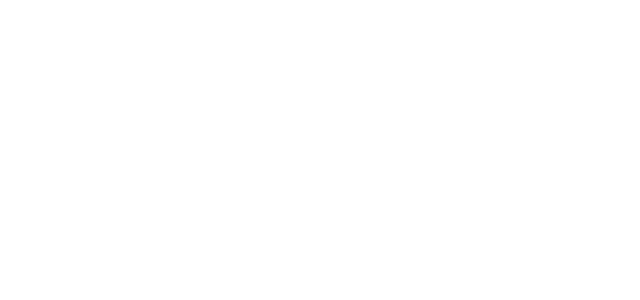
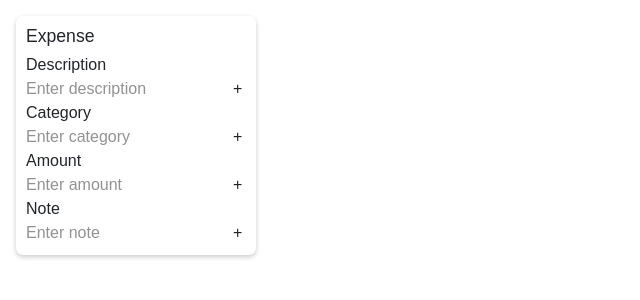
Before and after one commit to bunmi57/finance-tracker, a React (Vite) app in the folder client/: page /expense in a window 1280 px wide. Before the commit this address had no page. Shown: the top 300 px of the page, without its empty margins (0-640 px from the left). Built offline with nearby package versions, Linux system fonts and the light colour scheme.

Commit message:
Add Item component for expense page, add link in home page to savings page

```diff
--- a/client/src/App.jsx
+++ b/client/src/App.jsx
@@ -6,6 +6,8 @@ import { BrowserRouter as Router, Routes, Route, Link } from "react-router-dom";
 import Home from './Pages/Home';
 import Login from './Pages/Login';
 import Register from './Pages/Register';
+import Expense from './Pages/Expense';
+import Savings from './Pages/Savings';
 
 function App() {
 
@@ -18,6 +20,9 @@ function App() {
           <Route path="/" element={<Home />}/>
           <Route path="/login" element={<Login />}/>
           <Route path="/register" element={<Register />}/>
+          <Route path="/expense" element={<Expense />}/>
+          <Route path="/savings" element={<Savings />}/>
+
         </Routes>
       </Router>
     </>
--- /dev/null
+++ b/client/src/Pages/Expense.jsx
@@ -0,0 +1,48 @@
+import React from "react";
+import Item from "../components/Item";
+
+function Expense(){
+//CRUD
+/*
+ Create new expense
+ Read expenses
+ Update expenses
+ Delete expenses
+
+
+ Features
+ - drop down of categories (Housing, transportation, personal &family care, entertainmengt & leisure, healthcare,insurance, sebt , savings,investment,gifts & donation, miscellaneous )
+ - form to enter description
+ - Enter amount (only accept text)
+
+ frontend
+ - user adds expense
+ - user selects category
+ - user can add (+)
+ - after adding user can update ()
+ - user can delete
+
+ Backend
+ - add to database
+
+ let expenseItems = [
+    {id: 1, description:Makeup, category:personal care, amount: 20, notes: Bought lipstick},
+    {id: 2, description:Rent, category: Housing, amount: 500, notes:    paid rent,
+
+
+ ]
+ */
+    return (
+        <>
+           <div>
+            <Item />
+           </div>
+
+        </>
+
+    );
+
+}
+
+
+export default Expense;
--- a/client/src/Pages/Home.jsx
+++ b/client/src/Pages/Home.jsx
@@ -3,6 +3,7 @@ import React from "react";
 import Header from "../components/Header";
 import {Link} from "react-router-dom";
 import api from "../api/axios";
+import Expense from "./Expense";
 
 function Home(){
 
@@ -22,6 +23,13 @@ function Home(){
         <Header/>
         {/* <Link to="/login"> Log In</Link> */}
         {/* <Link to="/register"> Register </Link> */}
+        <div>
+            <Link to="/expense"> Expense </Link>
+        </div>
+
+        <div>
+           <Link to="/savings"> Savings </Link>
+        </div>
 
         </div>
     );
--- /dev/null
+++ b/client/src/Pages/Savings.jsx
@@ -0,0 +1,18 @@
+import React from "react";
+
+function Savings(){
+
+    return (
+        <>
+           <div>
+            <p>This is the Savings page </p>
+           </div>
+
+        </>
+
+    );
+
+}
+
+
+export default Savings;
--- /dev/null
+++ b/client/src/components/Item.jsx
@@ -0,0 +1,108 @@
+import React, {useState} from "react";
+import api from "../api/axios";
+
+
+function Item(){
+    const [item, setItem] = useState({
+        description: "",
+        category: "",
+        amount: "",
+        note: ""
+    });
+
+    function handleSubmit(event){
+        event.preventDefault();
+        //go to post request once form is submitted
+        const res = api.post("/expense", {
+            description: item.description,
+            category: item.category,
+            amount: item.amount,
+            note: item.note
+        });
+        console.log(res.data);
+        setItem({
+            description: "",
+            category: "",
+            amount: "",
+            note: ""
+        });
+    }
+
+    function handleChange(event){
+        const {name, value} = event.target;
+
+        setItem(prevValue => {
+            return{
+                ...prevValue,
+                [name]:value
+            };
+        });
+    }
+
+
+    return (
+        <>
+
+            <div className="item">
+                <h1>Expense</h1>
+
+
+            {/* Description */}
+            <form onSubmit={handleSubmit} method="POST">
+                <label>Description</label>
+                <input
+                onChange={handleChange}
+                type="text"
+                name="description"
+                placeholder="Enter description"
+                value={item.description}/>
+                <button type="submit" > + </button>
+            </form>
+
+            {/* Category  */}
+            <form onSubmit={handleSubmit} method="POST">
+                <label>Category</label>
+                <input
+                onChange={handleChange}
+                type="text"
+                name="category"
+                placeholder="Enter category"
+                value={item.category}/>
+                <button type="submit" > + </button>
+            </form>
+
+            {/* Amount  */}
+            <form onSubmit={handleSubmit} method="POST">
+                <label>Amount</label>
+                <input
+                onChange={handleChange}
+                type="text"
+                name="amount"
+                placeholder="Enter amount"
+                value={item.amount}/>
+                <button type="submit" > + </button>
+            </form>
+
+            {/* Notes  */}
+            <form onSubmit={handleSubmit} method="POST">
+                <label>Note</label>
+                <input
+                onChange={handleChange}
+                type="text"
+                name="note"
+                placeholder="Enter note"
+                value={item.note}/>
+                <button type="submit" > + </button>
+            </form>
+
+            </div>
+
+
+        </>
+
+    );
+
+}
+
+
+export default Item;
--- a/client/src/index.css
+++ b/client/src/index.css
@@ -74,7 +74,27 @@ body {
   gap: 20px;
 
 }
+/* Item styling */
+.item {
+  background: #fff;
+  border-radius: 7px;
+  box-shadow: 0 2px 5px #ccc;
+  padding: 10px;
+  width: 240px;
+  margin: 16px;
+  float: left;
+}
 
+.item h1 {
+  font-size: 1.1em;
+  margin-bottom: 6px;
+}
+.item p {
+  font-size: 1.1em;
+  margin-bottom: 10px;
+  white-space: pre-wrap;
+  word-wrap: break-word;
+}
 
 
 /* *{
```
